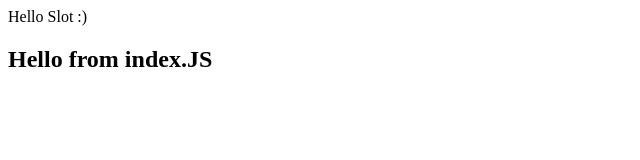
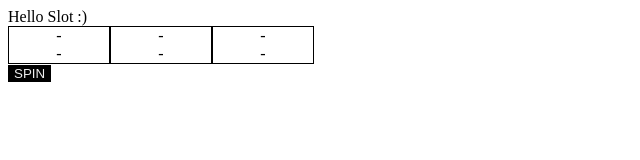
Before and after one commit to DarthVanger/slot-html, a website with bundled scripts: page index.html in a window 1280 px wide. Shown: the whole page, without its empty margins (0-640 px from the left). Built offline with nearby package versions, Linux system fonts and the light colour scheme.

Commit message:
Show reels screen on frontend

```diff
--- a/index.html
+++ b/index.html
@@ -1,5 +1,8 @@
 <!DOCTYPE html>
 <html>
+  <head>
+    <link href="src/style.css" rel="stylesheet" />
+  </head>
   <body>
     Hello Slot :)
   </body>
--- a/src/index.js
+++ b/src/index.js
@@ -1,3 +1,17 @@
 import {spin} from './machine.js'
-document.body.innerHTML += "<h2>Hello from index.JS</h2"
-spin();
+import {spinButton} from './ui/spinButton.js'
+import {reelsElement, showScreen} from './ui/reels.js'
+
+function start() {
+  console.log('App start')
+  document.body.append(reelsElement)
+  document.body.append(spinButton)
+  spinButton.addEventListener('click', handleSpinClick)
+}
+
+function handleSpinClick() {
+  const {screen, wins} = spin()
+  showScreen(screen)
+}
+
+start()
--- /dev/null
+++ b/src/style.css
@@ -0,0 +1,11 @@
+.reel {
+  display: inline-block;
+  width: 100px;
+  border: solid black 1px;
+}
+
+.cell {
+  display: flex;
+  align-items: center;
+  justify-content: center;
+}
--- /dev/null
+++ b/src/ui/reels.js
@@ -0,0 +1,45 @@
+export const reelsElement = document.createElement('div')
+
+export const numRows = 2
+export const numCols = 3
+
+export const cells = []
+
+createReels()
+
+function createReels() {
+  for (let x = 0; x < numCols; x++) {
+    const reelElement = createReelElement()
+    const reel = []
+    for (let y = 0; y < numRows; y++) {
+        const cellElement = createCellElement()
+        cellElement.innerText = '-'
+        reelElement.append(cellElement)
+        reel.push(cellElement)
+    }
+    reelsElement.append(reelElement)
+    cells.push(reel)
+  }
+}
+
+export function showScreen(screen) {
+  console.log('reels.showScreen: ', screen)
+
+  for (let x = 0; x < screen.length; x++) {
+    for (let y = 0; y < screen[x].length; y++) {
+      cells[y][x].innerText =  screen[x][y]
+    }
+  }
+}
+
+function createReelElement() {
+    const reelElement = document.createElement('div')
+    reelElement.className = 'reel'
+    return reelElement
+}
+
+function createCellElement() {
+    const cellElement = document.createElement('div')
+    cellElement.className = 'cell'
+    return cellElement
+}
--- /dev/null
+++ b/src/ui/spinButton.js
@@ -0,0 +1,6 @@
+export const spinButton = document.createElement('button')
+spinButton.innerText = 'SPIN'
+
+spinButton.style.border = 'none'
+spinButton.style.background = 'black'
+spinButton.style.color = '#eee'
```
